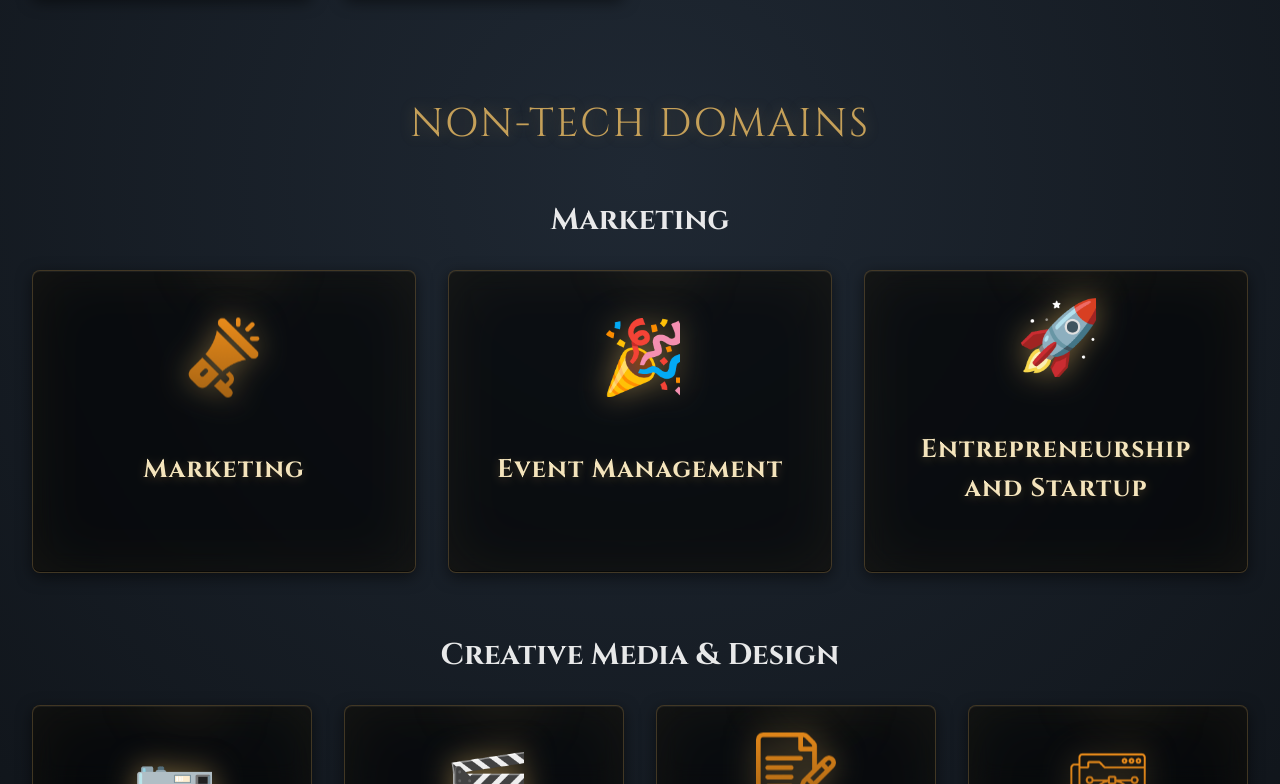
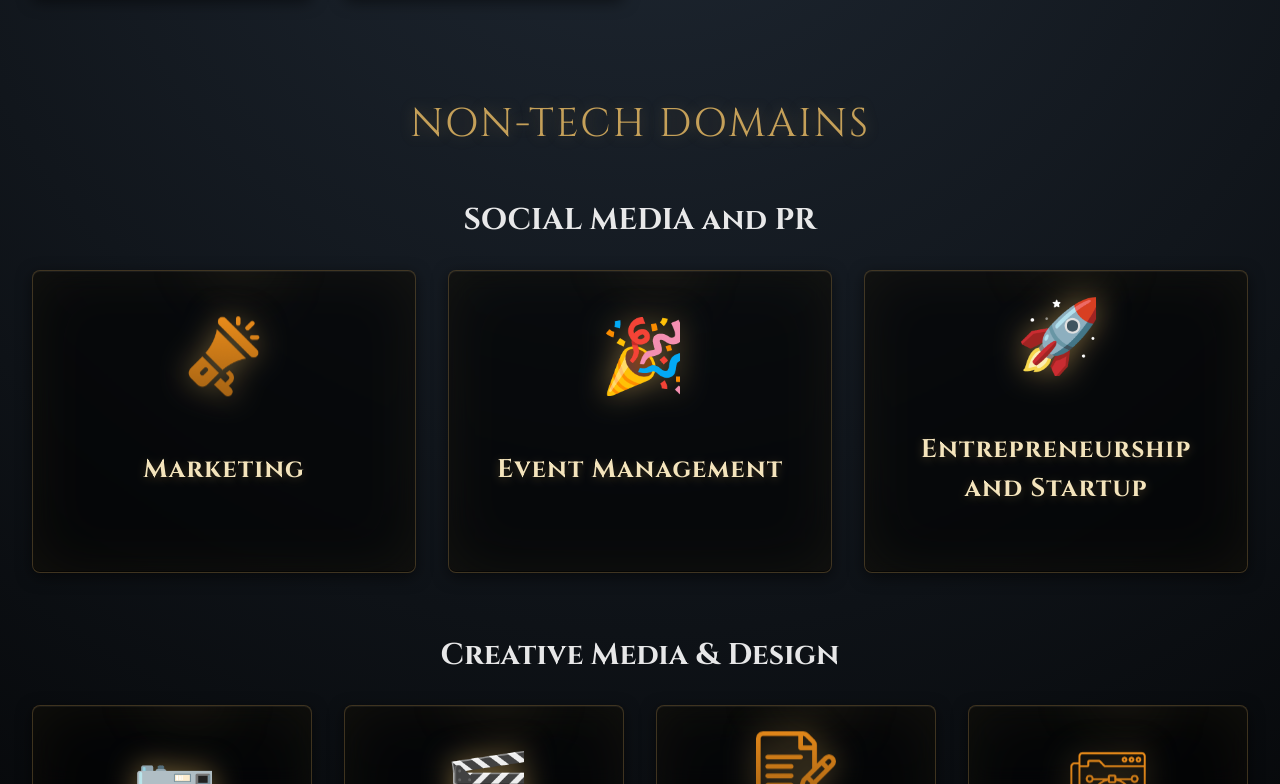
Before and after one commit to Ragh2007/recruit, a React (Vite) app: page / in a window 1280 px wide. Shown: the part 2016-2800 px from the top of the page. Built offline with nearby package versions, Linux system fonts and the light colour scheme; a web font is replaced by a local one.

Commit message:
Update Recruitment.jsx

```diff
--- a/src/Recruitment.jsx
+++ b/src/Recruitment.jsx
@@ -284,7 +284,7 @@ const Recruitment = () => {
                         {/* Marketing Subcategory */}
                         <div className="mt-12">
                             <h3 className="text-3xl font-bold text-center mb-8 text-white/90 fade-up">
-                                Marketing
+                                SOCIAL MEDIA and PR
                             </h3>
                             <div className="leads-grid">
                                 {nonTechDomains
@@ -313,15 +313,7 @@ const Recruitment = () => {
                     </div>
                 </div>
 
-                {/* Non-Tech Domains */}
-                <div id="non-tech-domains" className="domains-section mt-24 mb-16">
-                    <h2 className="section-heading fade-up">Non-Tech Domains</h2>
-                    <div className="leads-grid">
-                        {nonTechDomains.map((domain, index) => (
-                            <DomainCard key={domain.id} domain={domain} index={index} />
-                        ))}
-                    </div>
-                </div>
+
 
                 <motion.p
                     initial={{ opacity: 0 }}
```
